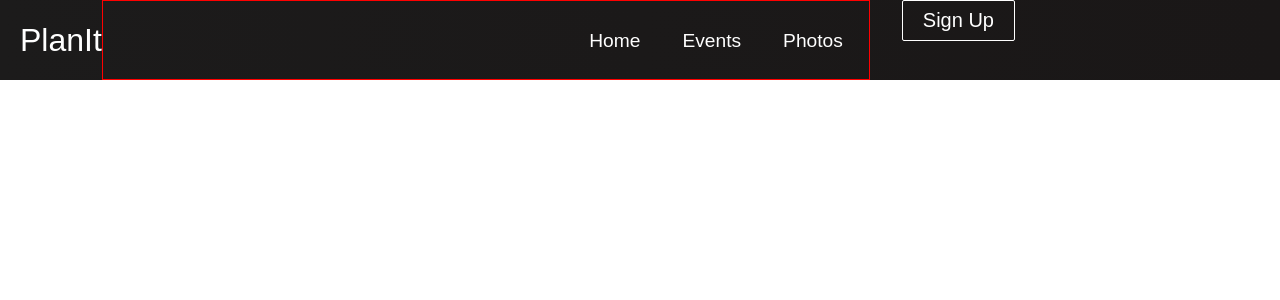
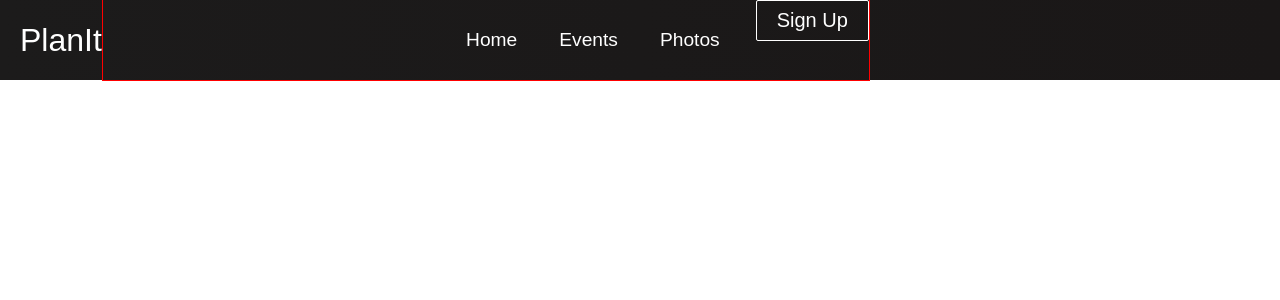
Before and after one commit to Nikieprogramach/PlanIt, a React (Create React App) app: page / in a window 1280 px wide. Shown: the top 300 px of the page. Built offline with nearby package versions, Linux system fonts and the light colour scheme.

Commit message:
Modified navbar

```diff
--- a/src/components/navbar.css
+++ b/src/components/navbar.css
@@ -12,8 +12,7 @@
 
   .navbar-container {
     display: flex;
-    /* justify-content: center;
-    align-items: center; */
+    align-items: center;
     height: 80px;
     width: 100%;
   }
@@ -37,7 +36,7 @@
 
   .nav-menu {
     display: grid;
-    grid-template-columns: repeat(4, auto);
+    grid-template-columns: repeat(5, auto);
     grid-gap: 10px;
     list-style: none;
     text-align: center;
--- a/src/components/navbar.js
+++ b/src/components/navbar.js
@@ -51,8 +51,10 @@ function NavBar()
                             Sign Up
                         </Link>
                     </li>
+                    <li className='nav-item'>
+                        {button && <Button buttonStyle='btn--outline'>Sign Up</Button>}
+                    </li>
                 </ul>
-                {button && <Button buttonStyle='btn--outline'>Sign Up</Button>}
             </div>
         </nav>
     )
```
